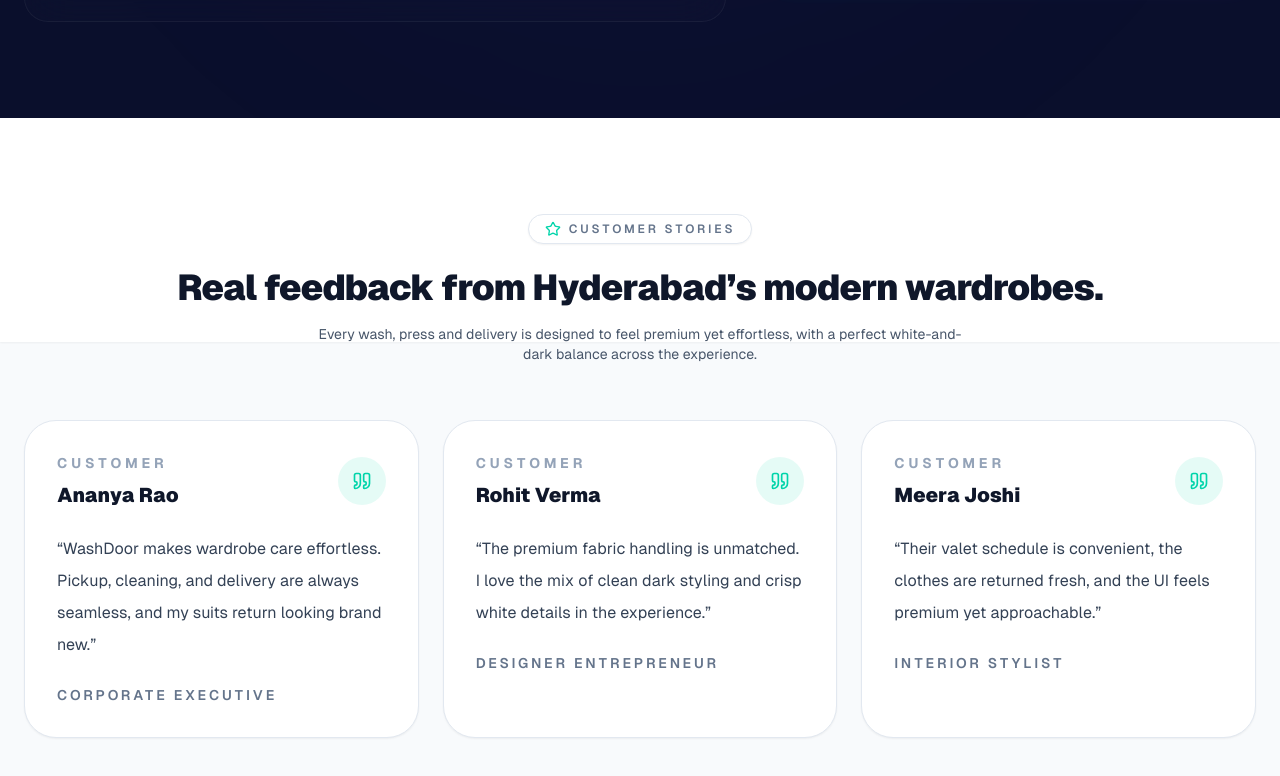
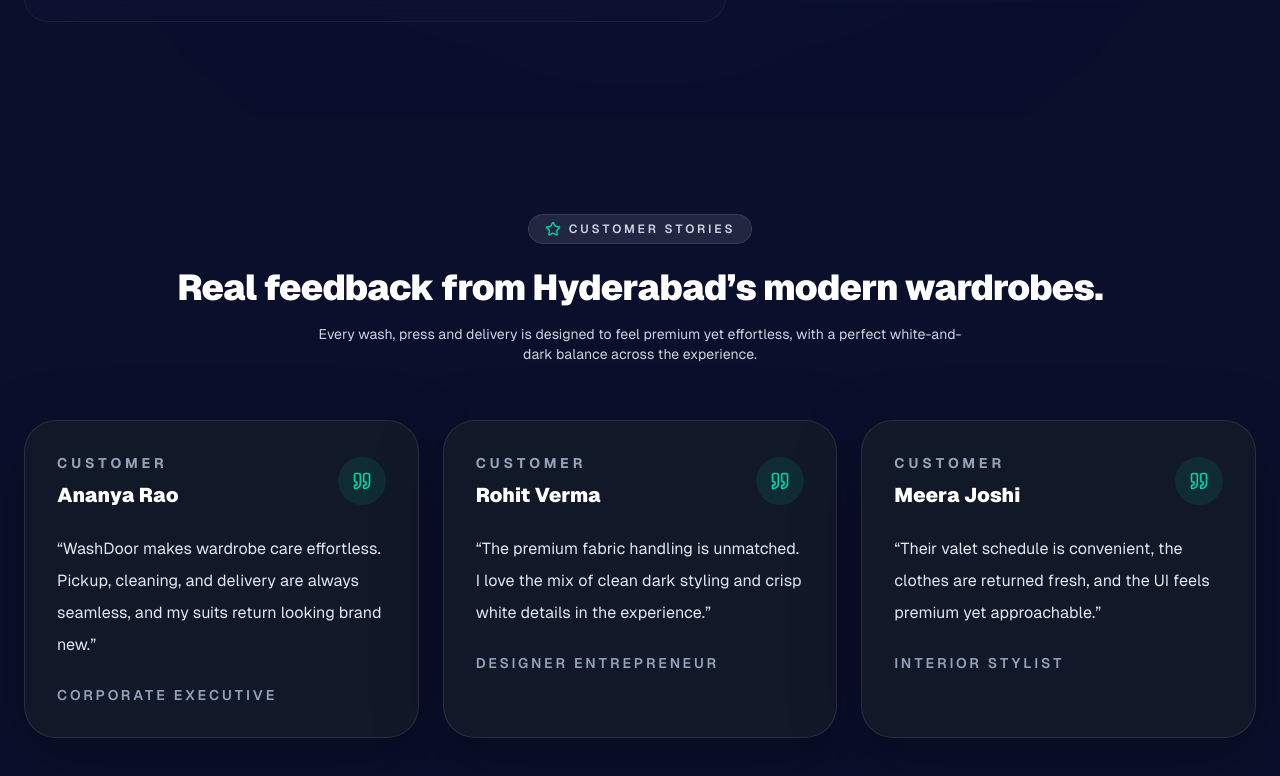
Before and after one commit to Bharath-Sal/laundry-project, a Next.js app: page / in a window 1280 px wide. Shown: the part 4103-4879 px from the top of the page. Built offline with nearby package versions, Linux system fonts and the light colour scheme.

Commit message:
Tidy homepage theme with bright top and dark bottom

```diff
--- a/src/app/page.tsx
+++ b/src/app/page.tsx
@@ -7,7 +7,7 @@
 
 export default function Home() {
   return (
-    <main className="relative min-h-screen bg-[#0A0F2C]">
+    <main className="relative min-h-screen bg-white text-slate-900">
       <Navbar />
       <Hero />
       <HowItWorks />
--- a/src/components/layout/Navbar.tsx
+++ b/src/components/layout/Navbar.tsx
@@ -49,8 +49,8 @@
         className={cn(
           "fixed top-0 left-0 right-0 z-50 transition-all duration-300 px-6 md:px-12 py-4",
           isScrolled
-            ? "bg-[#0A0F2C]/80 backdrop-blur-md border-b border-white/5 shadow-[0_4px_30px_rgba(0,0,0,0.3)]"
-            : "bg-transparent border-b border-transparent"
+            ? "bg-[#0A0F2C]/92 backdrop-blur-md border-b border-white/5 shadow-[0_4px_30px_rgba(0,0,0,0.3)]"
+            : "bg-white/90 backdrop-blur-xl border-b border-slate-200 shadow-sm"
         )}
       >
         <div className="max-w-7xl mx-auto flex items-center justify-between">
@@ -62,7 +62,7 @@
                 <Sparkles className="w-5 h-5 text-luxuryTeal group-hover:rotate-12 transition-transform duration-300" />
               </div>
             </div>
-            <span className="font-heading font-extrabold text-xl tracking-tight text-white">
+            <span className="font-heading font-extrabold text-xl tracking-tight text-slate-900">
               Wash<span className="text-luxuryTeal">Door</span>
             </span>
           </a>
@@ -86,7 +86,7 @@
           <div className="flex items-center gap-4">
             <Link
               href="/auth"
-              className="hidden md:flex p-2 rounded-full border border-white/10 hover:bg-white/5 hover:border-white/20 text-luxuryTextSecondary hover:text-white transition-all shadow-sm"
+              className="hidden md:flex p-2 rounded-full border border-slate-200 hover:bg-slate-100 hover:border-slate-300 text-slate-700 hover:text-slate-900 transition-all shadow-sm"
               title="Sign In / Register"
             >
               <User className="w-5 h-5" />
@@ -94,7 +94,7 @@
 
             <Link
               href="/booking"
-              className="hidden md:flex p-2 rounded-full border border-white/10 hover:bg-[#00D4AA]/20 hover:border-[#00D4AA]/50 text-luxuryTextSecondary hover:text-[#00D4AA] transition-all shadow-sm relative"
+              className="hidden md:flex p-2 rounded-full border border-slate-200 hover:bg-[#E6FFFA] hover:border-[#00D4AA]/40 text-slate-700 hover:text-[#0A0F2C] transition-all shadow-sm relative"
               title="View Cart"
             >
               <ShoppingCart className="w-5 h-5" />
@@ -102,13 +102,13 @@
             </Link>
 
             <Button
-              className="hidden md:inline-flex relative overflow-hidden group/btn bg-transparent border border-luxuryTeal/40 hover:border-luxuryTeal text-white font-medium rounded-full px-6 py-2 transition-all duration-300 shadow-[0_0_15px_rgba(0,212,170,0.15)] hover:shadow-[0_0_25px_rgba(0,212,170,0.4)]"
+              className="hidden md:inline-flex relative overflow-hidden group/btn bg-white border border-slate-300 hover:border-[#00D4AA]/40 text-slate-900 font-medium rounded-full px-6 py-2 transition-all duration-300 shadow-sm hover:shadow-[0_0_20px_rgba(0,212,170,0.12)]"
               onClick={() => {
                 const target = document.querySelector("#pricing");
                 if (target) target.scrollIntoView({ behavior: "smooth" });
               }}
             >
-              <span className="relative z-10 text-white group-hover/btn:text-luxuryDark transition-colors duration-300">
+              <span className="relative z-10 text-slate-900 group-hover/btn:text-white transition-colors duration-300">
                 Book Now
               </span>
               <span className="absolute inset-0 bg-luxuryTeal scale-x-0 group-hover/btn:scale-x-100 origin-left transition-transform duration-300 ease-out" />
@@ -117,7 +117,7 @@
             {/* Mobile Menu Button */}
             <button
               onClick={() => setIsMobileMenuOpen(!isMobileMenuOpen)}
-              className="md:hidden p-2 rounded-lg text-white hover:bg-white/5 transition-colors focus:outline-none"
+              className="md:hidden p-2 rounded-lg text-slate-900 hover:bg-slate-100 transition-colors focus:outline-none"
             >
               {isMobileMenuOpen ? (
                 <X className="w-6 h-6 text-luxuryTeal" />
@@ -137,7 +137,7 @@
             animate={{ opacity: 1, height: "auto" }}
             exit={{ opacity: 0, height: 0 }}
             transition={{ duration: 0.3, ease: "easeInOut" }}
-            className="fixed top-[72px] left-0 right-0 z-40 bg-[#0A0F2C]/95 backdrop-blur-lg border-b border-white/5 md:hidden"
+            className="fixed top-[72px] left-0 right-0 z-40 bg-white/95 backdrop-blur-xl border-b border-slate-200 md:hidden"
           >
             <div className="flex flex-col gap-4 p-6">
               {NAV_ITEMS.map((item) => (
@@ -145,7 +145,7 @@
                   key={item.name}
                   href={item.href}
                   onClick={(e) => handleLinkClick(e, item.href)}
-                  className="text-lg font-medium text-luxuryTextSecondary hover:text-white transition-colors duration-200 py-2 border-b border-white/5"
+                  className="text-lg font-medium text-slate-700 hover:text-slate-900 transition-colors duration-200 py-2 border-b border-slate-200"
                 >
                   {item.name}
                 </a>
--- a/src/components/sections/Testimonials.tsx
+++ b/src/components/sections/Testimonials.tsx
@@ -23,8 +23,8 @@
 
 export default function Testimonials() {
   return (
-    <section id="testimonials" className="relative py-24 bg-slate-50 text-slate-900">
-      <div className="absolute inset-x-0 top-0 h-56 bg-white shadow-sm" />
+    <section id="testimonials" className="relative py-24 bg-[#0A0F2C] text-white overflow-hidden">
+      <div className="absolute inset-x-0 top-0 h-56 bg-[#0A0F2C]" />
       <div className="relative max-w-7xl mx-auto px-6">
         <div className="text-center mb-14">
           <motion.div
@@ -32,10 +32,10 @@
             whileInView={{ opacity: 1, y: 0 }}
             viewport={{ once: true }}
             transition={{ duration: 0.6 }}
-            className="inline-flex items-center gap-2 px-4 py-1.5 rounded-full bg-white shadow-sm border border-slate-200"
+            className="inline-flex items-center gap-2 px-4 py-1.5 rounded-full bg-white/10 shadow-sm border border-white/10"
           >
             <Star className="w-4 h-4 text-[#00D4AA]" />
-            <span className="text-xs font-semibold uppercase tracking-[0.24em] text-slate-500">
+            <span className="text-xs font-semibold uppercase tracking-[0.24em] text-slate-300">
               Customer Stories
             </span>
           </motion.div>
@@ -45,7 +45,7 @@
             whileInView={{ opacity: 1, y: 0 }}
             viewport={{ once: true }}
             transition={{ duration: 0.6, delay: 0.1 }}
-            className="mt-6 text-3xl sm:text-4xl font-black tracking-tight"
+            className="mt-6 text-3xl sm:text-4xl font-black tracking-tight text-white"
           >
             Real feedback from Hyderabad’s modern wardrobes.
           </motion.h2>
@@ -54,7 +54,7 @@
             whileInView={{ opacity: 1, y: 0 }}
             viewport={{ once: true }}
             transition={{ duration: 0.6, delay: 0.15 }}
-            className="mt-4 max-w-2xl mx-auto text-sm text-slate-600"
+            className="mt-4 max-w-2xl mx-auto text-sm text-slate-300"
           >
             Every wash, press and delivery is designed to feel premium yet effortless, with a perfect white-and-dark balance across the experience.
           </motion.p>
@@ -68,20 +68,20 @@
               whileInView={{ opacity: 1, y: 0 }}
               viewport={{ once: true }}
               transition={{ duration: 0.5, delay: index * 0.1 }}
-              className="rounded-[32px] border border-slate-200 bg-white p-8 shadow-sm"
+              className="rounded-[32px] border border-white/10 bg-[#111827] p-8 shadow-[0_20px_70px_rgba(0,0,0,0.25)]"
             >
               <div className="flex items-center justify-between mb-6">
                 <div>
                   <p className="text-sm uppercase tracking-[0.28em] text-slate-400 font-bold">Customer</p>
-                  <h3 className="text-xl font-black text-slate-900 mt-2">{testimonial.name}</h3>
+                  <h3 className="text-xl font-black text-white mt-2">{testimonial.name}</h3>
                 </div>
                 <div className="flex h-12 w-12 items-center justify-center rounded-3xl bg-[#00D4AA]/10 text-[#00D4AA]">
                   <Quote className="w-5 h-5" />
                 </div>
               </div>
 
-              <p className="text-base leading-8 text-slate-700">“{testimonial.quote}”</p>
-              <p className="mt-6 text-sm font-semibold uppercase tracking-[0.2em] text-slate-500">
+              <p className="text-base leading-8 text-slate-200">“{testimonial.quote}”</p>
+              <p className="mt-6 text-sm font-semibold uppercase tracking-[0.2em] text-slate-400">
                 {testimonial.role}
               </p>
             </motion.div>
```
Also changed, not shown: src/components/sections/Hero.tsx (+13 -13 lines).
